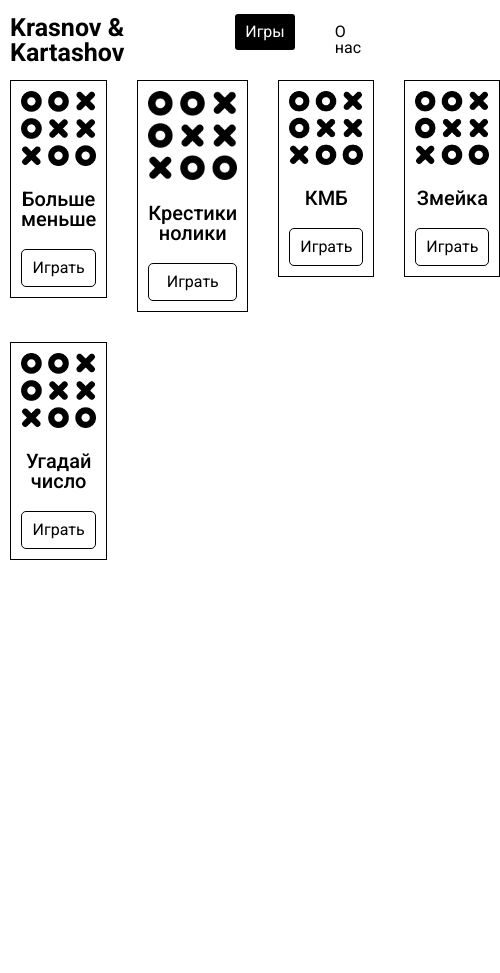
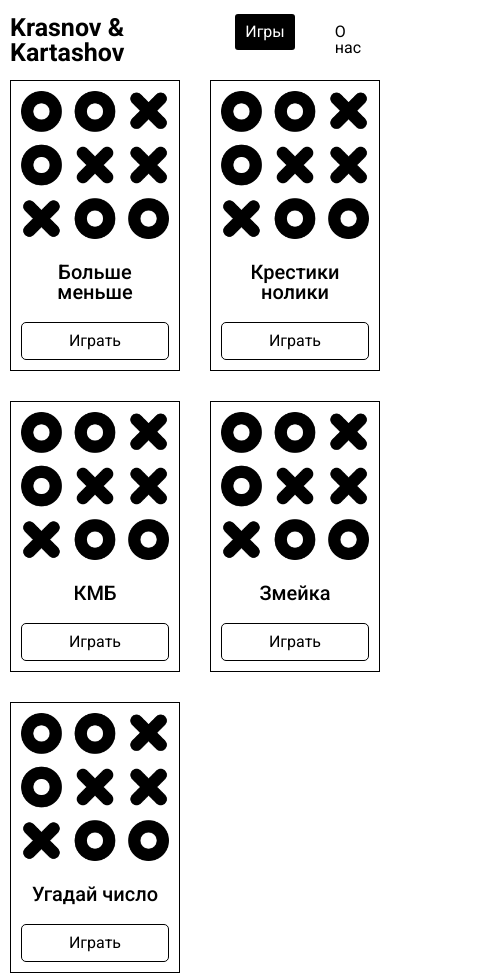
Before and after one commit to byteCruncherDEV/dual-games, a React (Vite) app: page / in a window 390 px wide. Shown: the whole page, 500 px wide, since content can reach past the window. Before the commit the page ends 844 px from the top, so only its background shows below. Built offline with nearby package versions, Linux system fonts and the light colour scheme.

Commit message:
adaptive game list

```diff
--- a/src/widgets/GamesList/GameList.module.scss
+++ b/src/widgets/GamesList/GameList.module.scss
@@ -4,3 +4,17 @@
   grid-column-gap: 30px;
   grid-row-gap: 30px;
 }
+
+
+
+@media screen and (max-width: 960px) {
+  .gamesList {
+    grid-template-columns: repeat(3, 1fr);
+  }
+}
+
+@media screen and (max-width: 560px) {
+  .gamesList {
+    grid-template-columns: repeat(2, 1fr);
+  }
+}
```
